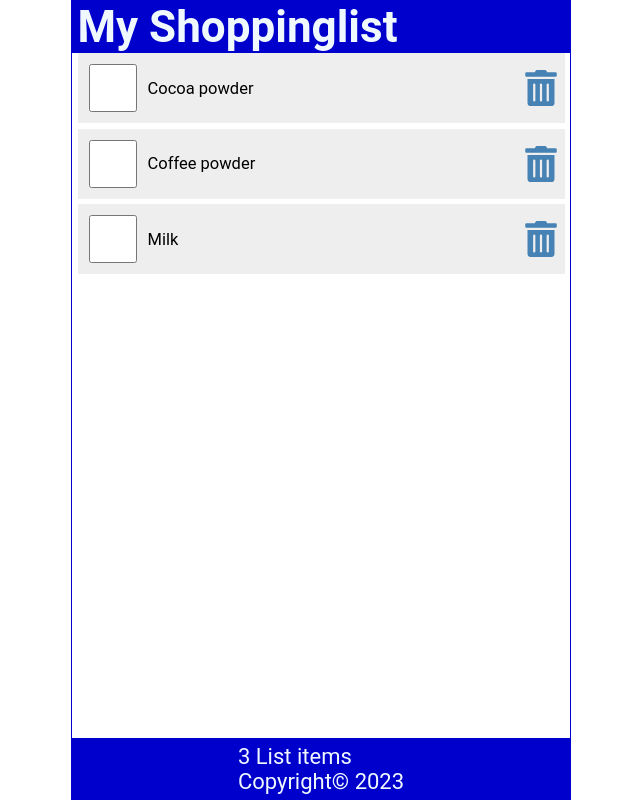
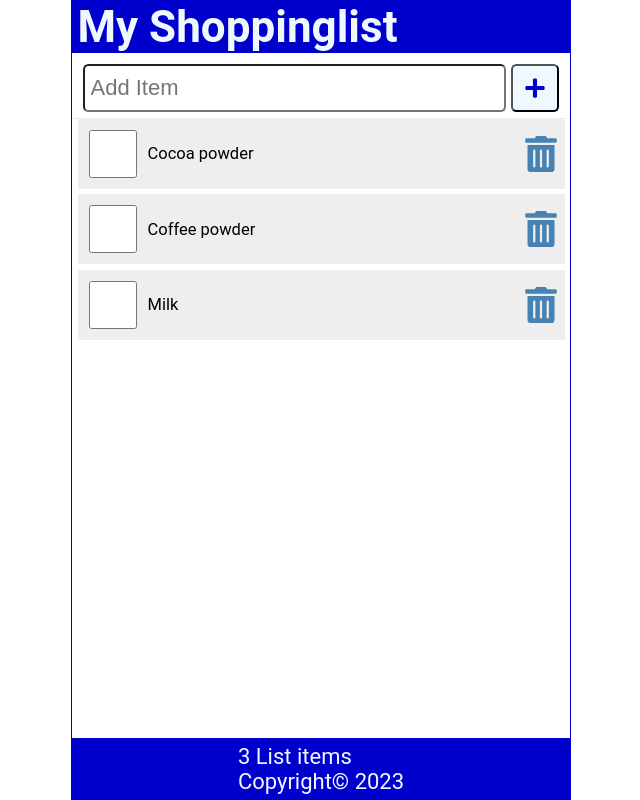
Before and after one commit to booleanne3521/GroceryListReact, a React (Create React App) app: page / in a window 1280 px wide. Shown: the whole page, without its empty margins (319-959 px from the left). Built offline with nearby package versions, Linux system fonts and the light colour scheme.

Commit message:
added a controlled form

```diff
--- a/package.json
+++ b/package.json
@@ -8,6 +8,7 @@
     "@testing-library/user-event": "^13.5.0",
     "react": "^18.2.0",
     "react-dom": "^18.2.0",
+    "react-icons": "^4.8.0",
     "react-scripts": "5.0.1",
     "styled-components": "^5.3.9",
     "web-vitals": "^2.1.4"
@@ -35,8 +36,5 @@
       "last 1 firefox version",
       "last 1 safari version"
     ]
-  },
-  "devDependencies": {
-    "react-icons": "^4.8.0"
   }
 }
--- /dev/null
+++ b/src/AddItem.js
@@ -0,0 +1,27 @@
+import React from 'react'
+import { FaPlus} from 'react-icons/fa'
+
+const AddItem = () => {
+  return (
+    <form className='addForm'>
+        <label htmlFor='addItem'>
+            Add Item
+        </label>
+        <input
+            autoFocus
+            id = 'addItem'
+            type = 'text'
+            placeholder='Add Item'
+            required
+        />
+        <button
+            type='submit'
+            aria-label='Add Item'
+        >
+            <FaPlus />
+        </button>
+    </form>
+  )
+}
+
+export default AddItem
--- a/src/App.js
+++ b/src/App.js
@@ -1,5 +1,6 @@
 import Content from './Content';
 import Header from './Header';
+import AddItem from './AddItem';
 import Footer from './Footer';
 import { useState } from 'react';
 
@@ -37,6 +38,7 @@
   return (
     <div className="App">
     <Header title="My Shoppinglist" />
+    <AddItem />
     <Content
       items = {items}
       handleCheck = {handleCheck}
--- a/src/ItemList.js
+++ b/src/ItemList.js
@@ -1,26 +1,16 @@
 import React from 'react'
-import {FaTrashAlt} from 'react-icons/fa'
+import LineItem from './LineItem'
 
 const ItemList = ({items, handleCheck, handleDelete}) => {
   return (
     <ul>
         {items.map((item) =>(
-            <li className="item" key={item.id}>
-                <input
-                    type="checkbox"
-                    onChange={() => handleCheck(item.id)}
-                    checked = {item.checked}
-                />
-                <label
-                    style={(item.checked)? {textDecoration:'line-through'} : null}
-                    onClick={() => handleCheck(item.id)}
-                >{item.item}</label>
-                <FaTrashAlt
-                    onClick={() => handleDelete(item.id)}
-                    role="button"
-                    tabIndex={0}
-                />
-            </li>
+           <LineItem
+            key = {item.id}
+            item = {item}
+            handleCheck = {handleCheck}
+            handleDelete={handleDelete}
+           />
         ))}
     </ul>
   )
--- /dev/null
+++ b/src/LineItem.js
@@ -0,0 +1,26 @@
+import React from 'react'
+import {FaTrashAlt} from 'react-icons/fa'
+
+const LineItem = ({item, handleCheck, handleDelete}) => {
+  return (
+    <li className="item">
+        <input
+            type="checkbox"
+            onChange={() => handleCheck(item.id)}
+            checked = {item.checked}
+        />
+        <label
+            style={(item.checked)? {textDecoration:'line-through'} : null}
+            onClick={() => handleCheck(item.id)}
+        >{item.item}</label>
+        <FaTrashAlt
+            onClick={() => handleDelete(item.id)}
+            role="button"
+            tabIndex="0"
+            aria-label={`Delete ${item.item}`}
+        />
+    </li>
+  )
+}
+
+export default LineItem
--- a/src/index.css
+++ b/src/index.css
@@ -116,3 +116,70 @@
   color: red;
   outline: none;
 }
+
+.addForm {
+  width: 100%;
+  display: flex;
+  justify-content: flex-start;
+  margin: 0.5rem 0 0;
+  padding: 0 0.5rem 0.25rem;
+  border-bottom: 1px solid #eee;
+}
+
+.addForm label {
+  position: absolute;
+  left: -99999px;
+}
+
+.addForm input[type='text'] {
+  flex-grow: 1;
+  max-width: calc(100% - 50px);
+  min-height: 48px;
+  font-size: 1rem;
+  padding: 0.25rem;
+  border-radius: 0.25rem;
+  margin-right: 0.25rem;
+  outline: none;
+}
+
+button {
+  height: 48px;
+  min-width: 48px;
+  border-radius: 0.25rem;
+  padding: 0.5rem;
+  font-size: 1rem;
+  background-color: aliceblue;
+  color: mediumblue;
+  cursor: pointer;
+}
+
+button:focus,
+button:hover {
+  color: white;
+  background-color: limegreen;
+  outline: none;
+}
+
+.searchForm {
+  width: 100%;
+  display: flex;
+  justify-content: flex-start;
+  margin: 0.25rem 0 0;
+  padding: 0 0.5rem 0.25rem;
+  border-bottom: 1px solid #eee;
+}
+
+.searchForm label {
+  position: absolute;
+  left: -99999px;
+}
+
+.searchForm input[type='text'] {
+  flex-grow: 1;
+  max-width: 100%;
+  min-height: 48px;
+  font-size: 1rem;
+  padding: 0.25rem;
+  border-radius: 0.25rem;
+  outline: none;
+}
```
Also changed, not shown: 1 other file (tests, documents, lock files or other folders).
